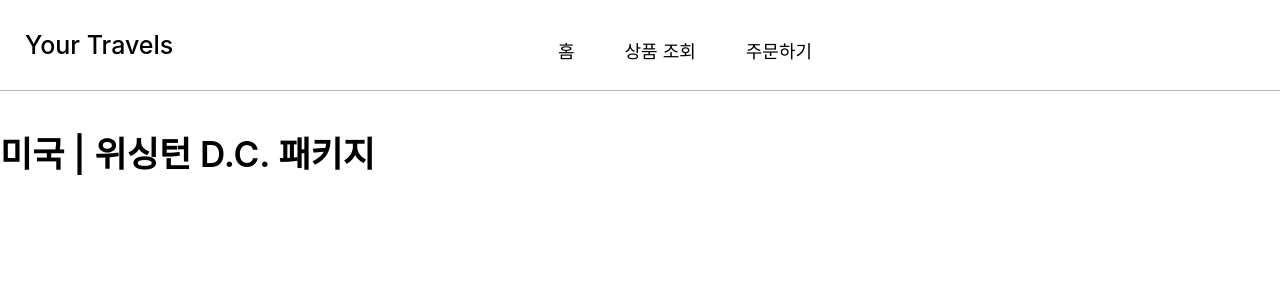
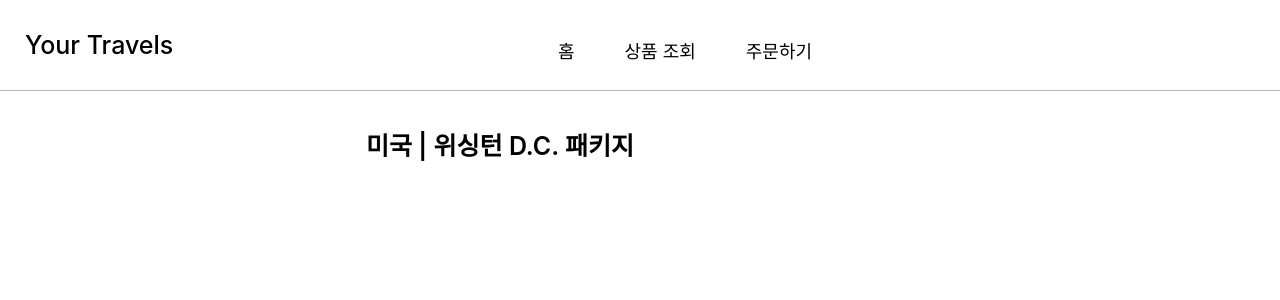
Before and after one commit to woooovely/travel-order, a React (Create React App) app in the folder client/: page /about/usa-washington in a window 1280 px wide. Shown: the top 300 px of the page. Built offline with nearby package versions, Linux system fonts and the light colour scheme.

Commit message:
🎓 :: 제품 이름 위치 수정

```diff
--- a/client/src/pages/about/washington.tsx
+++ b/client/src/pages/about/washington.tsx
@@ -6,16 +6,23 @@ const AboutWashington = () => {
     return (
         <>
           <Header />
-          <div>
+          <ProductContainer>
             <ProductTitle>미국 | 위싱턴 D.C. 패키지</ProductTitle>
-          </div>
+          </ProductContainer>
         </>
     )
 }
 
 export default AboutWashington;
 
+const ProductContainer = styled.div`
+    width: 1000px;
+    display: flex;
+    justify-content: center;
+    margin-top: 10px;
+`
+
 const ProductTitle = styled.p`
-    font-size: 35px;
+    font-size: 25px;
     font-weight: 600;
 `
```
